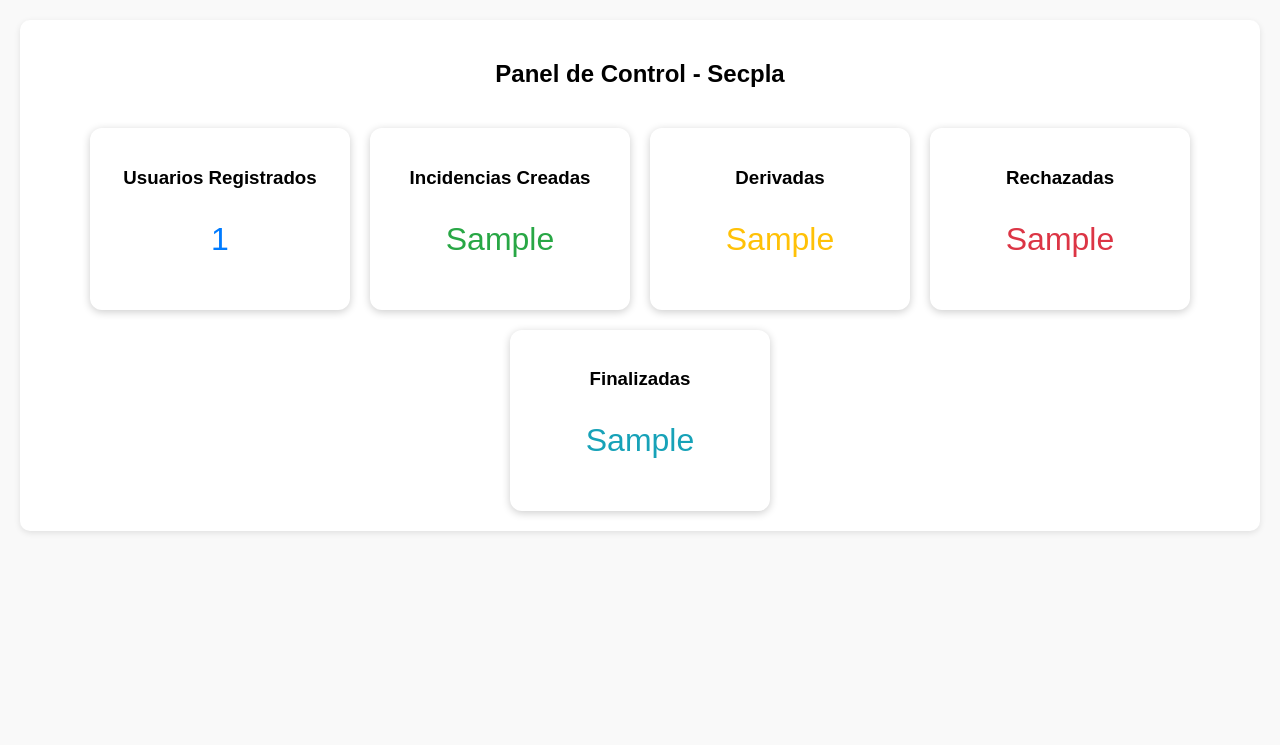
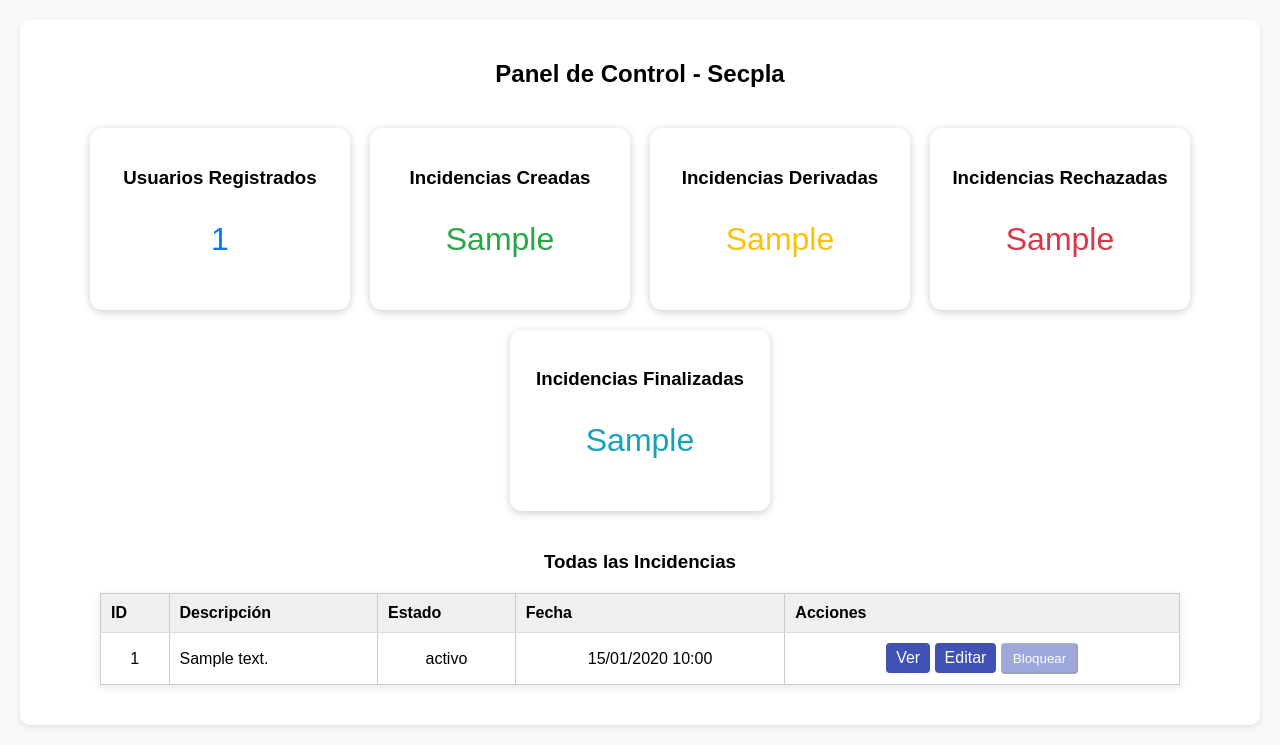
Before and after one commit to Aaron-Orellana/DesarrolloWeb, a Django app: template dashboards/templates/dashboards/dashboard_secpla.html in a window 1280 px wide. Shown: the part 105-850 px from the top of the page. Before the commit the page ends 638 px from the top, so only its background shows below. Run offline with Django 3.2, Linux system fonts and the light colour scheme; the template is opened without the code that fills it: most values are stand-ins (such as "Sample title", 1, 10 or a date in 2020); parts of the project's set-up code (start-up, migrations or seed data) failed here and were passed over.

Commit message:
Agregación de informacion a dashboard SECPLA, listar, ver, editar,bloquear

```diff
--- a/dashboards/templates/dashboards/dashboard_secpla.html
+++ b/dashboards/templates/dashboards/dashboard_secpla.html
@@ -3,33 +3,79 @@
 
 <h2 style="text-align:center; margin-top:20px;">Panel de Control - Secpla</h2>
 
-<div style="display:flex; flex-wrap:wrap; justify-content:center; gap:20px; margin-top:40px;">
 
-    <div style="width:220px; border-radius:12px; box-shadow:0 2px 8px rgba(0,0,0,0.2); padding:20px; text-align:center;">
+<div class="cards-container" style="display:flex; flex-wrap:wrap; justify-content:center; gap:20px; margin-top:40px;">
+
+  <div class="card" style="width:220px; border-radius:12px; box-shadow:0 2px 8px rgba(0,0,0,0.2); padding:20px; text-align:center;">
+    <a href="{% url 'listar_usuarios' %}" style="text-decoration:none; color:inherit;">
       <h3>Usuarios Registrados</h3>
       <p style="font-size:2em; color:#007bff;">{{ total_usuarios }}</p>
+    </a>
   </div>
 
-    <div style="width:220px; border-radius:12px; box-shadow:0 2px 8px rgba(0,0,0,0.2); padding:20px; text-align:center;">
+  <div class="card" style="width:220px; border-radius:12px; box-shadow:0 2px 8px rgba(0,0,0,0.2); padding:20px; text-align:center;">
+    <a href="{% url 'listar_incidencias_creadas' %}" style="text-decoration:none; color:inherit;">
       <h3>Incidencias Creadas</h3>
       <p style="font-size:2em; color:#28a745;">{{ incidencias_creadas }}</p>
+    </a>
   </div>
 
-    <div style="width:220px; border-radius:12px; box-shadow:0 2px 8px rgba(0,0,0,0.2); padding:20px; text-align:center;">
-        <h3>Derivadas</h3>
+  <div class="card" style="width:220px; border-radius:12px; box-shadow:0 2px 8px rgba(0,0,0,0.2); padding:20px; text-align:center;">
+    <a href="{% url 'listar_incidencias_derivadas' %}" style="text-decoration:none; color:inherit;">
+      <h3>Incidencias Derivadas</h3>
       <p style="font-size:2em; color:#ffc107;">{{ incidencias_derivadas }}</p>
+    </a>
   </div>
 
-    <div style="width:220px; border-radius:12px; box-shadow:0 2px 8px rgba(0,0,0,0.2); padding:20px; text-align:center;">
-        <h3>Rechazadas</h3>
+  <div class="card" style="width:220px; border-radius:12px; box-shadow:0 2px 8px rgba(0,0,0,0.2); padding:20px; text-align:center;">
+    <a href="{% url 'listar_incidencias_rechazadas' %}" style="text-decoration:none; color:inherit;">
+      <h3>Incidencias Rechazadas</h3>
       <p style="font-size:2em; color:#dc3545;">{{ incidencias_rechazadas }}</p>
+    </a>
   </div>
 
-    <div style="width:220px; border-radius:12px; box-shadow:0 2px 8px rgba(0,0,0,0.2); padding:20px; text-align:center;">
-        <h3>Finalizadas</h3>
+  <div class="card" style="width:220px; border-radius:12px; box-shadow:0 2px 8px rgba(0,0,0,0.2); padding:20px; text-align:center;">
+    <a href="{% url 'listar_incidencias_finalizadas' %}" style="text-decoration:none; color:inherit;">
+      <h3>Incidencias Finalizadas</h3>
       <p style="font-size:2em; color:#17a2b8;">{{ incidencias_finalizadas }}</p>
+    </a>
+  </div>
 </div>
 
-</div>
+
+<h3 style="text-align:center; margin-top:40px;"> Todas las Incidencias</h3>
+
+<table style="width:90%; margin:20px auto; border-collapse:collapse; box-shadow:0 2px 8px rgba(0,0,0,0.1);">
+  <thead style="background-color:#f0f0f0;">
+    <tr>
+      <th style="padding:10px; border-bottom:1px solid #ddd;">ID</th>
+      <th style="padding:10px; border-bottom:1px solid #ddd;">Descripción</th>
+      <th style="padding:10px; border-bottom:1px solid #ddd;">Estado</th>
+      <th style="padding:10px; border-bottom:1px solid #ddd;">Fecha</th>
+      <th style="padding:10px; border-bottom:1px solid #ddd;">Acciones</th>
+    </tr>
+  </thead>
+  <tbody>
+    {% for i in incidencias %}
+    <tr>
+      <td style="padding:10px; text-align:center;">{{ i.solicitud_incidencia_id }}</td>
+      <td style="padding:10px;">{{ i.descripcion }}</td>
+      <td style="padding:10px; text-align:center;">{{ i.estado }}</td>
+      <td style="padding:10px; text-align:center;">{{ i.fecha|date:"d/m/Y H:i" }}</td>
+      <td style="padding:10px; text-align:center;">
+        <a href="{% url 'solicitud_ver' i.solicitud_incidencia_id %}" class="btn btn-info btn-sm"> Ver</a>
+        <a href="{% url 'solicitud_editar' i.solicitud_incidencia_id %}" class="btn btn-warning btn-sm"> Editar</a>
+        <button class="btn btn-secondary btn-sm" disabled style="opacity:0.5; cursor:not-allowed;">
+           Bloquear
+        </button>
+      </td>
+    </tr>
+    {% empty %}
+    <tr>
+      <td colspan="5" style="text-align:center; padding:20px;">No hay incidencias registradas.</td>
+    </tr>
+    {% endfor %}
+  </tbody>
+</table>
 
 {% endblock %}
```
Also changed, not shown: dashboards/templates/dashboards/listar_incidencias.html (added, +51 -0 lines), dashboards/templates/dashboards/listar_usuarios.html (added, +27 -0 lines), dashboards/urls.py (+7 -0 lines), dashboards/views.py (+58 -1 lines). Lines whose indentation alone changed are shown as unchanged.
